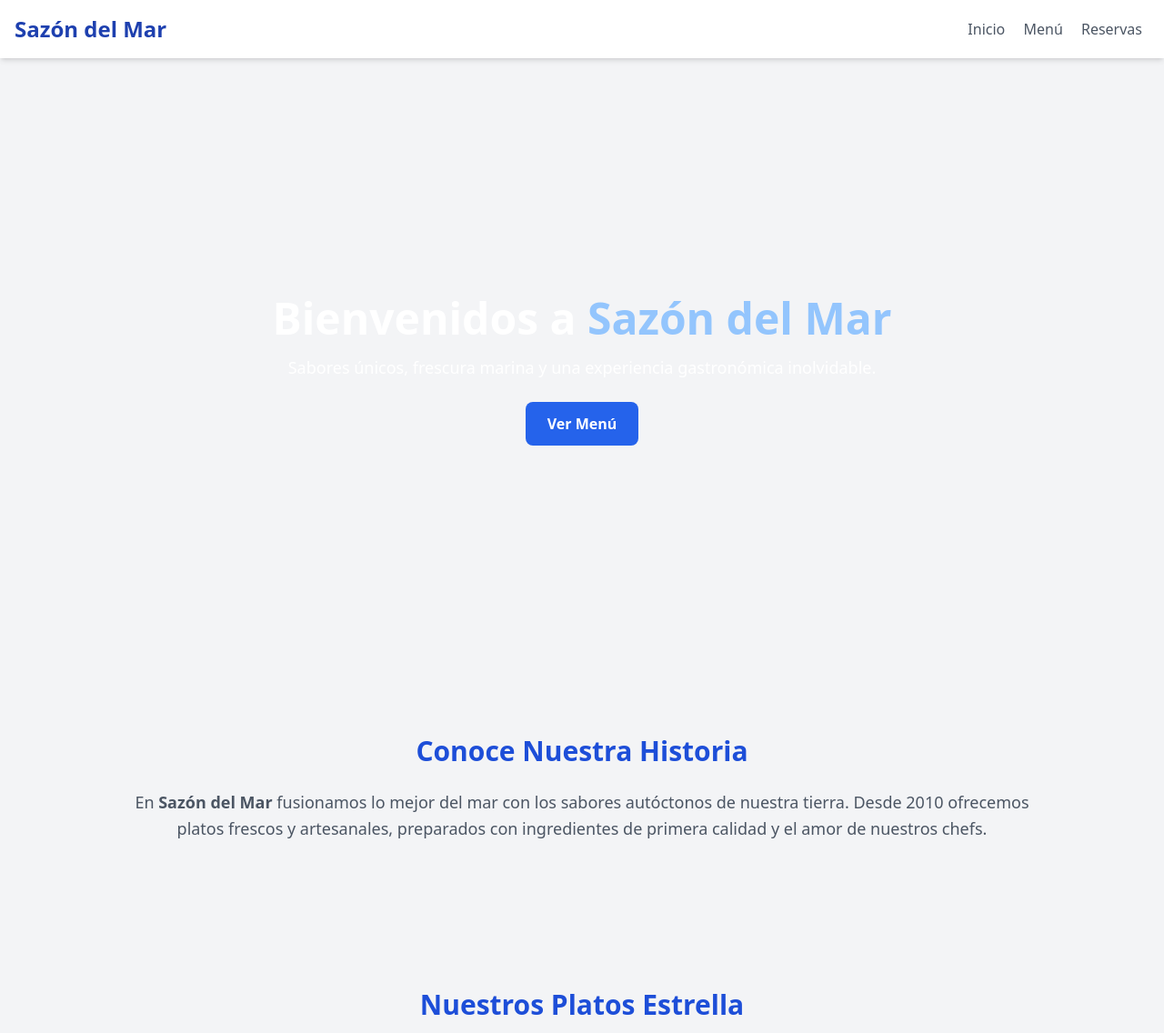
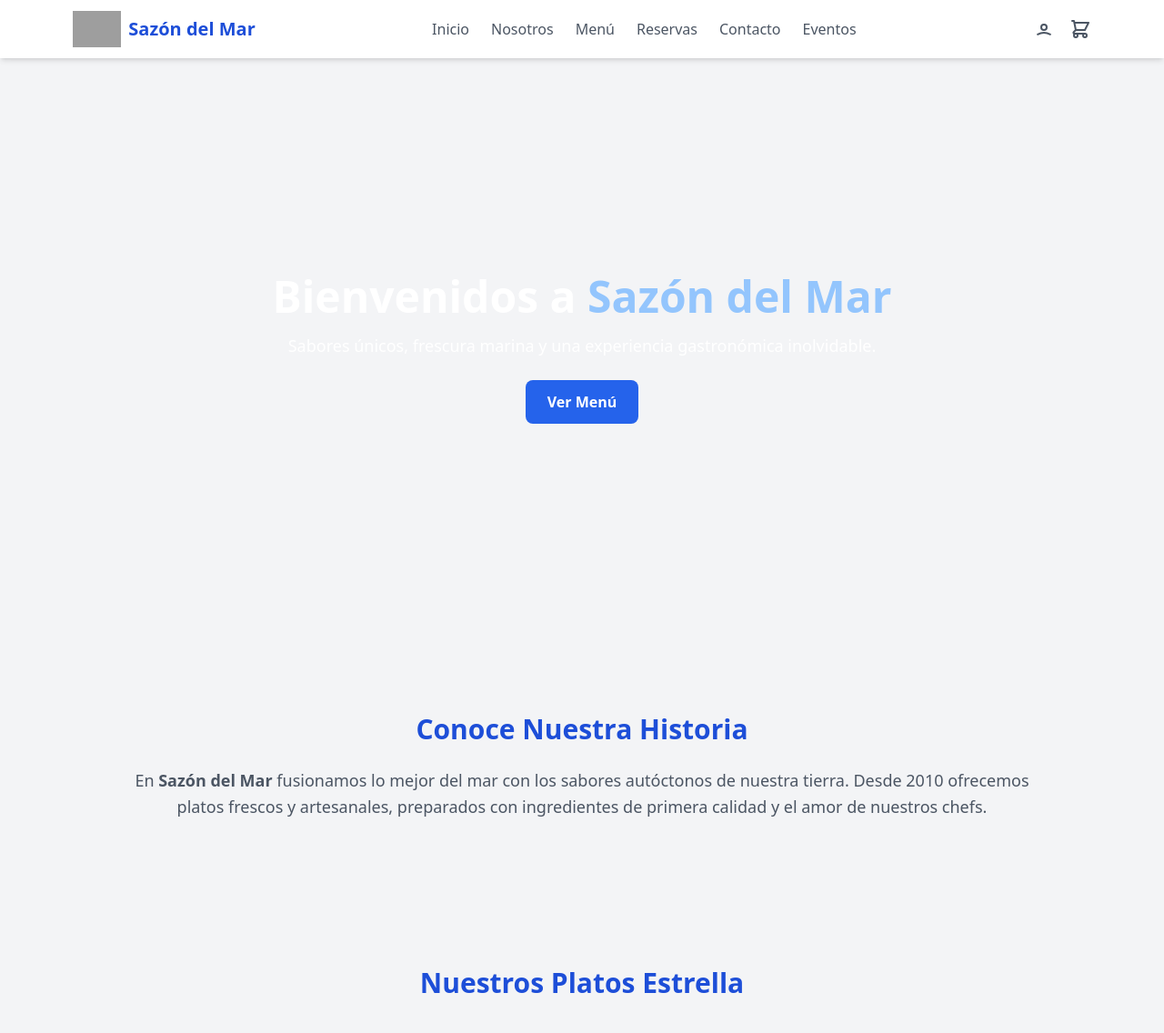
Before and after one commit to Tevez24/sanson-del-mar-, a Django app: page / in a window 1280 px wide. Shown: the top 1136 px of the page at 91% size. Run offline with Django 5.2, Linux system fonts and the light colour scheme; some libraries are stand-ins or nearby versions; grey boxes are pictures that could not be loaded.

Commit message:
Fix template structure for inicio.html and base.html

```diff
--- a/restaurante_project/restaurante_app/templates/restaurante_app/base.html
+++ b/restaurante_project/restaurante_app/templates/restaurante_app/base.html
@@ -1,36 +1,63 @@
+{% load static %}
 <!DOCTYPE html>
 <html lang="es">
 <head>
     <meta charset="UTF-8">
     <meta name="viewport" content="width=device-width, initial-scale=1.0">
-    <title>{% block title %}Sazón del Mar{% endblock %}</title>
+    <title>Sazón del Mar</title>
     <script src="https://cdn.tailwindcss.com"></script>
-    <script src="https://unpkg.com/lucide@latest/dist/lucide.min.js"></script>
 </head>
-<body class="bg-gray-100 font-sans">
+<body class="bg-gray-100 text-gray-800">
 
-    <nav class="bg-white shadow-md p-4 flex justify-between items-center">
-        <a href="{% url 'inicio' %}" class="text-2xl font-bold text-blue-800">Sazón del Mar</a>
-        <div>
-            <a href="{% url 'inicio' %}" class="text-gray-600 hover:text-blue-700 mx-2">Inicio</a>
-            <a href="{% url 'menu' %}" class="text-gray-600 hover:text-blue-700 mx-2">Menú</a>
-            <a href="{% url 'reserva' %}" class="text-gray-600 hover:text-blue-700 mx-2">Reservas</a>
+    <!-- Barra de Navegación -->
+    <nav class="bg-white shadow-md fixed w-full top-0 z-50">
+        <div class="max-w-6xl mx-auto px-4">
+            <div class="flex justify-between items-center py-3">
+                <!-- Logo -->
+                <div>
+                    <a href="{% url 'inicio' %}" class="flex items-center space-x-2">
+                        <img src="{% static 'img/logo.png' %}" alt="logo" class="h-10 w-auto">
+                        <span class="text-xl font-bold text-blue-700">Sazón del Mar</span>
+                    </a>
+                </div>
+
+                <!-- Enlaces de Navegación -->
+                <div class="hidden md:flex items-center space-x-6">
+                    <a href="{% url 'inicio' %}" class="text-gray-600 hover:text-blue-600 transition">Inicio</a>
+                    <a href="{% url 'nosotros' %}" class="text-gray-600 hover:text-blue-600 transition">Nosotros</a>
+                    <a href="{% url 'menu' %}" class="text-gray-600 hover:text-blue-600 transition">Menú</a>
+                    <a href="{% url 'reserva' %}" class="text-gray-600 hover:text-blue-600 transition">Reservas</a>
+                    <a href="{% url 'contacto' %}" class="text-gray-600 hover:text-blue-600 transition">Contacto</a>
+                    <a href="{% url 'eventos' %}" class="text-gray-600 hover:text-blue-600 transition">Eventos</a>
+                </div>
+
+                <!-- Iconos de Usuario y Carrito -->
+                <div class="flex items-center space-x-4">
+                    <button id="profileBtn" class="text-gray-600 hover:text-blue-600">
+                        <svg class="w-6 h-6" fill="none" stroke="currentColor" viewBox="0 0 24 24"><path stroke-linecap="round" stroke-linejoin="round" stroke-width="2" d="M5.121 17.804A13.937 13.937 0 0112 16c2.5 0 4.847.655 6.879 1.804M15 10a3 3 0 11-6 0 3 3 0 016 0z"></path></svg>
+                    </button>
+                    <a href="{% url 'carrito' %}" id="cartBtn" class="text-gray-600 hover:text-blue-600">
+                        <svg class="w-6 h-6" fill="none" stroke="currentColor" viewBox="0 0 24 24"><path stroke-linecap="round" stroke-linejoin="round" stroke-width="2" d="M3 3h2l.4 2M7 13h10l4-8H5.4M7 13L5.4 5M7 13l-2.293 2.293c-.63.63-.184 1.707.707 1.707H17m0 0a2 2 0 100 4 2 2 0 000-4zm-8 2a2 2 0 11-4 0 2 2 0 014 0z"></path></svg>
+                    </a>
+                </div>
+            </div>
         </div>
     </nav>
 
-    <main class="p-6">
+    <!-- Contenido Principal -->
+    <main class="pt-16">
         {% block content %}
         {% endblock %}
     </main>
 
-    <footer class="bg-white text-center p-4 mt-8">
-        <p>&copy; 2024 Sazón del Mar. Todos los derechos reservados.</p>
+    <!-- Footer -->
+    <footer class="bg-white mt-12 py-8">
+        <div class="max-w-6xl mx-auto px-4 text-center text-gray-500">
+            <p>&copy; 2024 Sazón del Mar. Todos los derechos reservados.</p>
+        </div>
     </footer>
-    <script>
-        lucide.createIcons();
-    </script>
 
-    {% block extra_js %}
-    {% endblock %}
+    {% block extra_js %}{% endblock %}
+
 </body>
 </html>
--- a/restaurante_project/restaurante_app/templates/restaurante_app/inicio.html
+++ b/restaurante_project/restaurante_app/templates/restaurante_app/inicio.html
@@ -113,7 +111,47 @@
   </div>
 </div>
 
-<!-- Script de Modales -->
+<!-- Sección de Información Adicional -->
+<section class="py-16 bg-gray-50">
+  <div class="max-w-6xl mx-auto px-4">
+    <div class="bg-white rounded-xl shadow-lg p-8">
+      <h2 class="text-3xl font-bold mb-8 text-blue-700 text-center">ℹ️ Información Adicional</h2>
+      <div class="grid grid-cols-1 md:grid-cols-2 gap-8">
+        <div>
+          <h3 class="font-bold text-xl mb-4 text-gray-800">Política de Reservas</h3>
+          <p class="text-gray-600 mb-6">
+            Las reservas deben realizarse con al menos 24 horas de anticipación.
+            Se permite cancelar o modificar la reserva hasta 6 horas antes de la hora programada.
+          </p>
+
+          <h3 class="font-bold text-xl mb-4 text-gray-800">Capacidad del Restaurante</h3>
+          <p class="text-gray-600">
+            Contamos con 50 mesas disponibles. Recomendamos reservar con anticipación para
+            asegurar su lugar, especialmente en fines de semana y festivos.
+          </p>
+        </div>
+
+        <div>
+          <h3 class="font-bold text-xl mb-4 text-gray-800">Contacto</h3>
+          <p class="text-gray-600 mb-6">
+            Para cualquier consulta adicional, no dude en contactarnos al
+            <a href="tel:+1234567890" class="text-blue-600 hover:underline">+1 234 567 890</a> o por correo a
+            <a href="mailto:sazondelmar123@gmail.com" class="text-blue-600 hover:underline">sazondelmar123@gmail.com</a>
+          </p>
+
+          <h3 class="font-bold text-xl mb-4 text-gray-800">Medidas de Seguridad</h3>
+          <p class="text-gray-600">
+            Seguimos estrictamente las normas de higiene y seguridad para garantizar
+            un ambiente seguro para todos nuestros clientes y personal.
+          </p>
+        </div>
+      </div>
+    </div>
+  </div>
+</section>
+{% endblock %}
+
+{% block extra_js %}
 <script>
   document.addEventListener('DOMContentLoaded', function() {
     const profileModal = document.getElementById('profileModal');
```
Also changed, not shown: other parts of restaurante_project/restaurante_app/templates/restaurante_app/inicio.html (+1 -43 lines).
